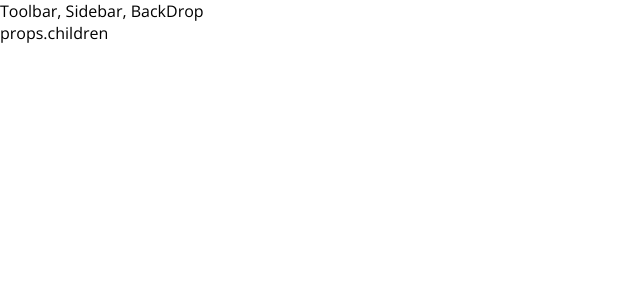
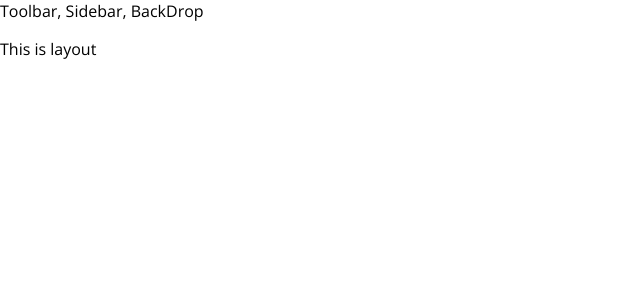
Before and after one commit to Ukuno/burgerapp, a React (Create React App) app: page / in a window 1280 px wide. Shown: the top 300 px of the page, without its empty margins (0-640 px from the left). Built offline with nearby package versions, Linux system fonts and the light colour scheme.

Commit message:
fix child load

```diff
--- a/src/components/Layouts/Layout.js
+++ b/src/components/Layouts/Layout.js
@@ -1,10 +1,12 @@
 import React from "react";
 import Aux from "../../hoc/Aux/Aux";
 
-const layout = props => (
+const layout = (props) => (
   <Aux>
     <div> Toolbar, Sidebar, BackDrop</div>
-    <main>props.children</main>
+    <main>
+        {props.children}
+    </main>
   </Aux>
 );
 
```
